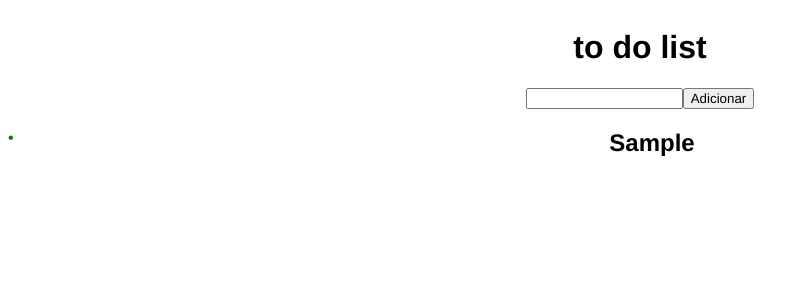
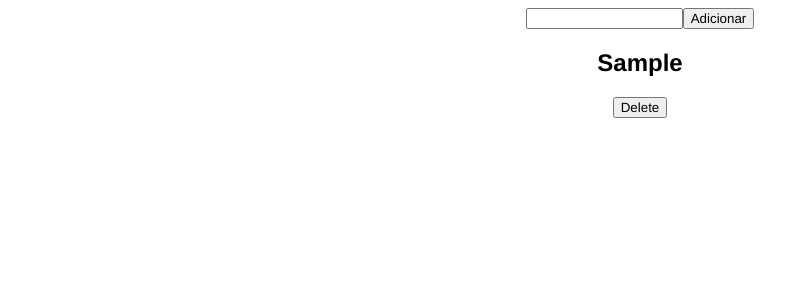
Before and after one commit to Arthur-art/reactjs-codecademy, a React (Create React App) app in the folder study-react/: page / in a window 1280 px wide. Both pictures are taken after typing "Sample" into the empty fields and a click on the button "Adicionar". Shown: the top 300 px of the page, without its empty margins (0-809 px from the left). Built offline with nearby package versions, Linux system fonts and the light colour scheme.

Commit message:
study to do list react

```diff
--- a/study-react/src/components/Exercises/ToDoList/Tarefas.jsx
+++ b/study-react/src/components/Exercises/ToDoList/Tarefas.jsx
@@ -1,38 +1,59 @@
-import React, { useState, useEffect, Fragment } from "react";
+import React, {useState,Fragment} from 'react'
 
-export const Tarefas = () => {
+const task = [{task:'task1'},{task:'task2'},{task:'task3'}]
+
+export const ToDoList = ()=>{
 
     const [newTask, setNewTask] = useState({});
     const handleChange = ({target})=>{
-            const {name, value} = target;
-            setNewTask((prev)=>({...prev, id: Date.now(), [name]: value}));
+        const {name, value} = target;
+        setNewTask((prev)=>({
+            ...prev,
+            id:Date.now(),
+            [name]: value
+        }))
     }
 
-    const [allTasks, setAllTasks] = useState([]);
+    const [allTasks, setAllTasks]=useState([]);
     const handleSubmit = (event)=>{
         event.preventDefault();
-
-        setAllTasks((prev)=>[newTask, ...prev]);
+        setAllTasks((prev)=>([
+            ...prev,
+            newTask
+        ]))
         setNewTask({})
     }
-console.log(allTasks)
 
- return (
-     <Fragment>
-         <h1>to do list</h1>
-         <form action="#" onSubmit={handleSubmit}>
-             <input type="text" name="title" onChange={handleChange} value={newTask.title || ""}/>
-             <button type="submit">Adicionar</button>
-         </form>
-         <ul>
-             {allTasks.map(({title, id})=>{
-                return <li key={id}>
-                     <div>
-                         <h2>{title}</h2>
-                     </div>
-                 </li>
-             })}
-         </ul>
-     </Fragment>
- )
-};
+    const handleDelete = (taskId)=>{
+       setAllTasks((prev)=>prev.filter((task)=>{
+           return task.id !== taskId
+       }));
+    };
+
+    const form = (
+        <form action="#" onSubmit={handleSubmit} >
+            <input type="text" onChange={handleChange} value={newTask.task || ""}  name="task"/>
+            <button type="submit" >Adicionar</button>
+        </form>
+    )
+    const showTasks = (
+        <Fragment>
+            {allTasks.map(({task,id},idB)=>{
+               return (
+               <Fragment>
+               <h2 key={id}>{task}</h2>
+               <button key={idB} onClick={()=>handleDelete(id)} >Delete</button>
+               </Fragment>
+               )
+            })}
+        </Fragment>
+    )
+
+
+    return (
+        <Fragment>
+            {form}
+            {showTasks}
+        </Fragment>
+    )
+}
--- a/study-react/src/index.jsx
+++ b/study-react/src/index.jsx
@@ -1,10 +1,10 @@
 import React from "react";
 import ReactDOM from "react-dom";
-import {Tarefas} from './components/Exercises/ToDoList/Tarefas'
+import {ToDoList} from './components/Exercises/ToDoList/Tarefas'
 
 ReactDOM.render(
   <div>
-    <Tarefas />
+    <ToDoList />
   </div>,
   document.getElementById("app")
 );
```
